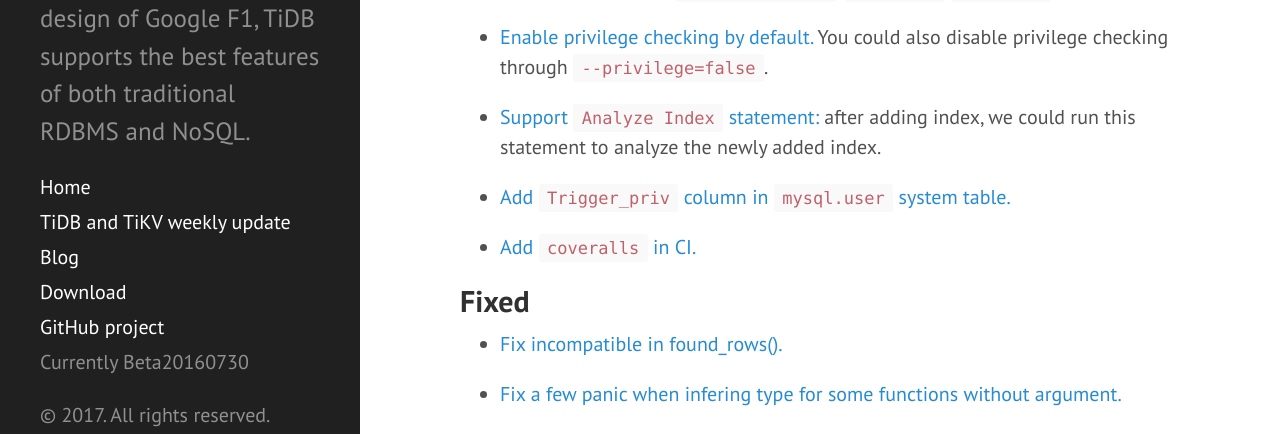
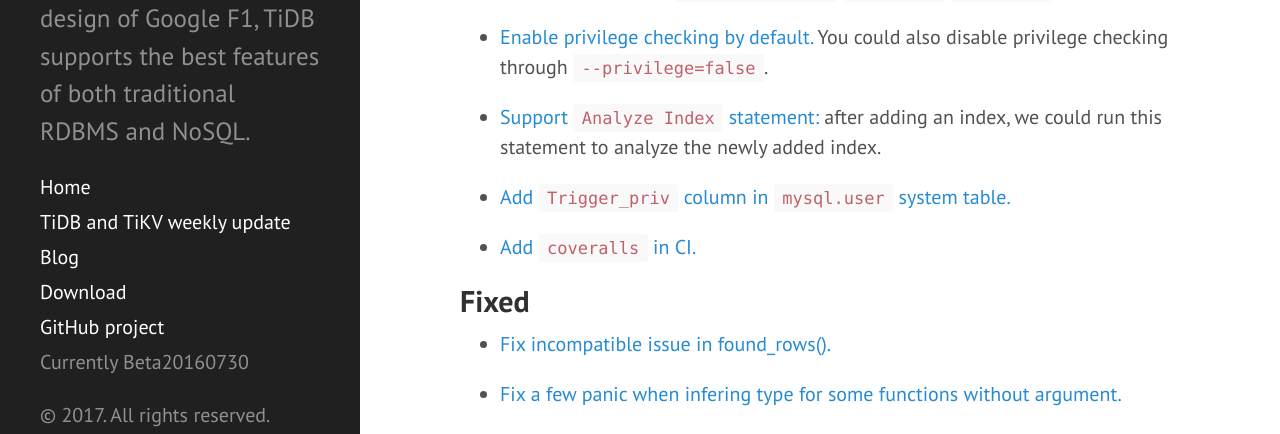
Before and after one commit to pingcap/weekly, a Jekyll site: the page built from _posts/2017-05-08-tidb-weekly.md, in a window 1280 px wide and 900 px high. Shown: the part 430-864 px from the top of the window. Built offline with Jekyll 4.4.1, drawn with Linux system fonts in a browser that asks for light colours.

Commit message:
Update 2017-05-08-tidb-weekly.md

```diff
--- a/_posts/2017-05-08-tidb-weekly.md
+++ b/_posts/2017-05-08-tidb-weekly.md
@@ -14,7 +14,7 @@
 
 * [Enable privilege checking by default.](https://github.com/pingcap/tidb/pull/2995) You could also disable privilege checking through `--privilege=false`.
 
-* [Support `Analyze Index` statement:](https://github.com/pingcap/tidb/pull/3156) after adding index, we could run this statement to analyze the newly added index.
+* [Support `Analyze Index` statement:](https://github.com/pingcap/tidb/pull/3156) after adding an index, we could run this statement to analyze the newly added index.
 
 * [Add `Trigger_priv` column in `mysql.user` system table.](https://github.com/pingcap/tidb/pull/3143)
 
@@ -22,7 +22,7 @@
 
 ## Fixed
 
-* [Fix incompatible in found_rows().](https://github.com/pingcap/tidb/pull/3134)
+* [Fix incompatible issue in found_rows().](https://github.com/pingcap/tidb/pull/3134)
 
 * [Fix a few panic when infering type for some functions without argument.](https://github.com/pingcap/tidb/pull/3137)
 
```
